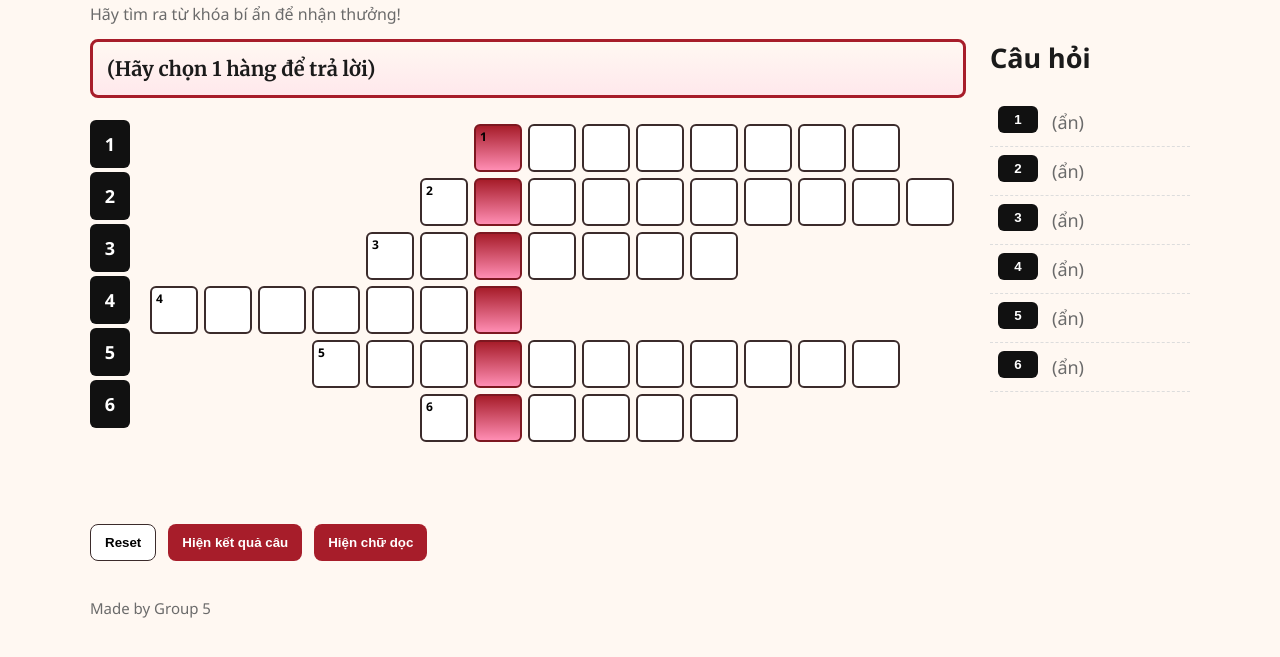
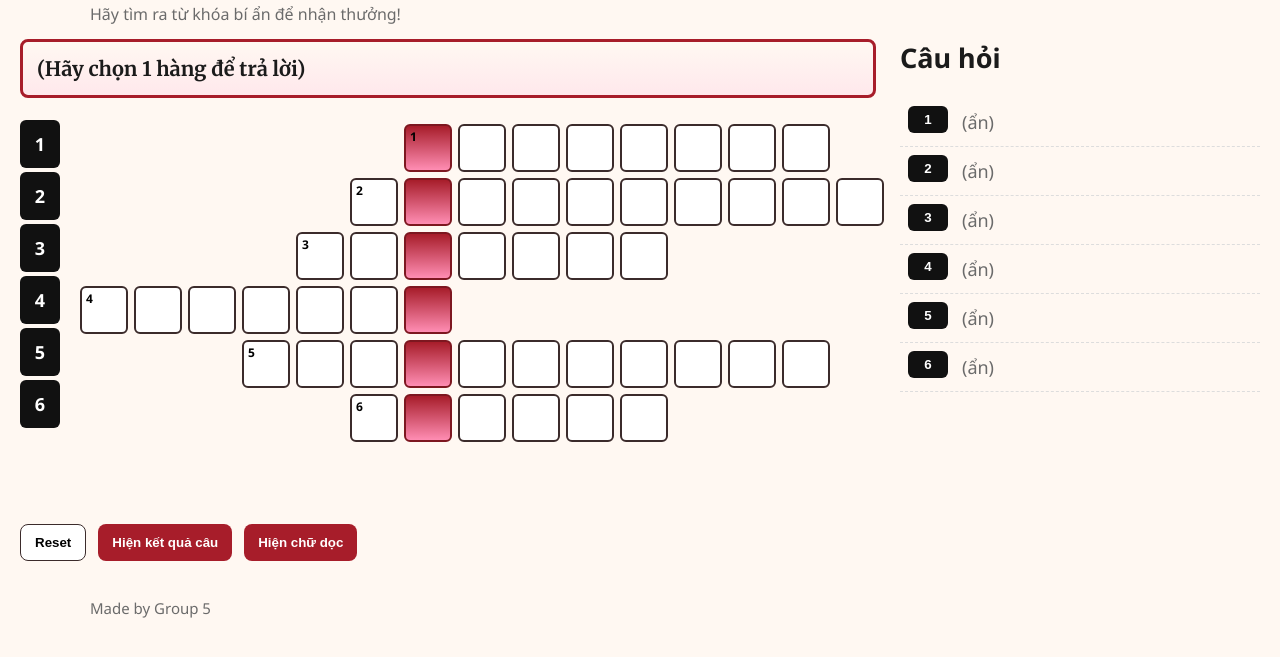
Before and after one commit to dadadadas111/VNR202_Game, a plain HTML site: page index.html in a window 1280 px wide. Shown: the part 59-716 px from the top of the page. Drawn offline with Linux system fonts and the light colour scheme.

Commit message:
Update README, improve styles, and refine popups
Expanded and localized the README with detailed instructions, features, and project structure in Vietnamese. Enhanced CSS for better projector display: increased max-widths, adjusted board and clue panel sizes, and removed custom scrollbars. Refined popup messages in app.js for answer and acrostic reveals to improve clarity and consistency.

```diff
--- a/css/styles.css
+++ b/css/styles.css
@@ -43,17 +43,17 @@ header h1 {
 .game-wrap {
     display: flex;
     gap: 24px;
-    max-width: 1100px;
+    max-width: 1300px;
     margin: 14px auto
 }
 
 .board-area {
     flex: 1;
-    min-width: 480px
+    width: 700px;
 }
 
 .clues {
-    width: 200px;
+    width: 360px;
 }
 
 .clues h2 {
@@ -170,16 +170,8 @@ header h1 {
     display: flex;
     gap: 6px;
     align-items: start;
-    overflow: auto
-}
-
-.grid-wrap::-webkit-scrollbar {
-    height: 10px
-}
-
-.grid-wrap::-webkit-scrollbar-thumb {
-    background: #ddd;
-    border-radius: 6px
+    margin-right: 10px;
+    /* overflow: auto */
 }
 
 .row-numbers {
--- a/js/app.js
+++ b/js/app.js
@@ -337,8 +337,7 @@ function showAnswerForCurrent(){
 	// after animation completes, show popup with label (if provided)
 	const totalDelay = (ent.len * 90) + 320;
 	setTimeout(()=>{
-		const label = ent.label || ent.answer || 'Đáp án đúng';
-		showPopup({title:`Câu trả lời là:`, sub: ent.label || ''});
+		showPopup({title: '✓ Câu trả lời', main: ent.label || ent.answer || 'Đáp án', sub: ''});
 	}, totalDelay);
 }
 
@@ -388,7 +387,7 @@ function revealAcrosticColumn(){
 			const idx = ACRO_COL - e.col; return (e.answer && idx>=0 && idx < e.answer.length) ? e.answer[idx].toUpperCase() : '';
 		}).join('');
 		const label = PUZZLE_ANSWER_LABEL || 'Đáp án dọc';
-		showPopup({title: 'Ô chữ bí ẩn: ', sub: label});
+		showPopup({title: '✓ Chữ dọc bí ẩn', main: label, sub: ''});
 	}, totalDelay);
 }
 
```
Also changed, not shown: 1 other file.
